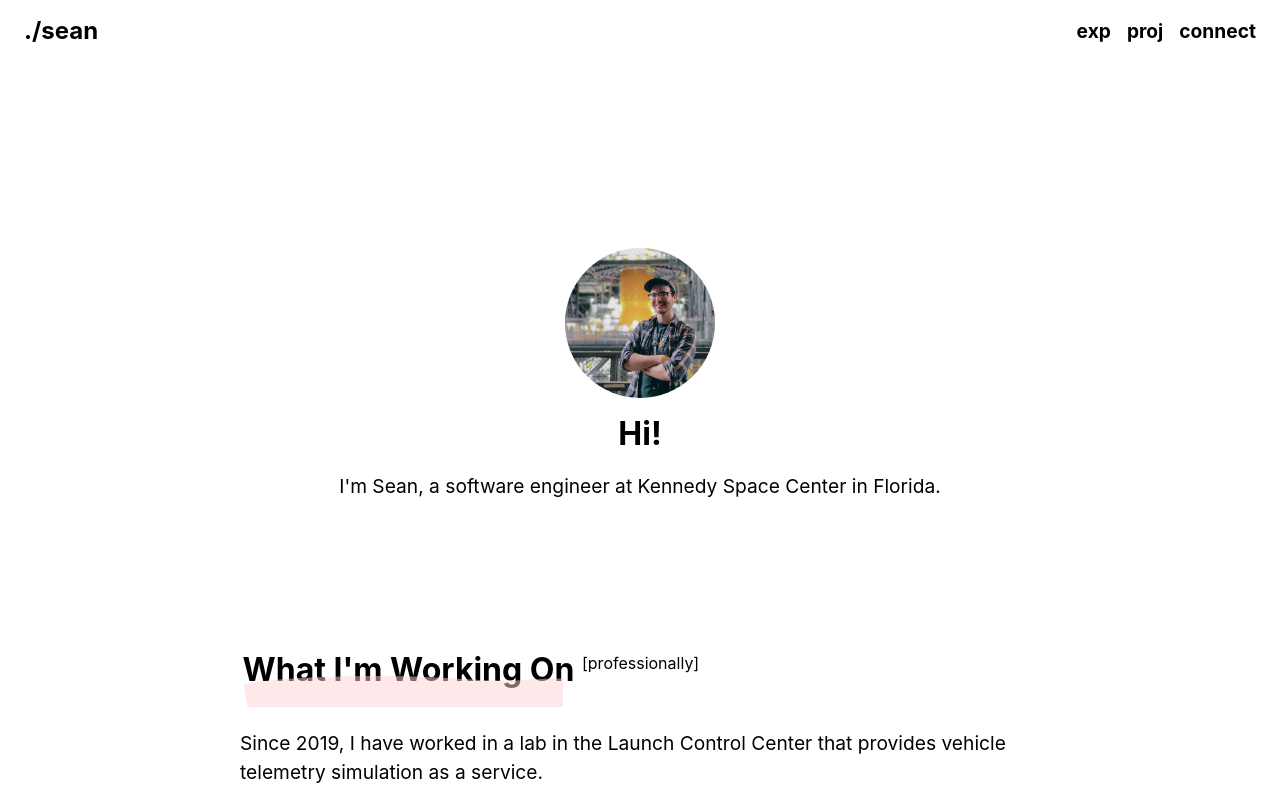
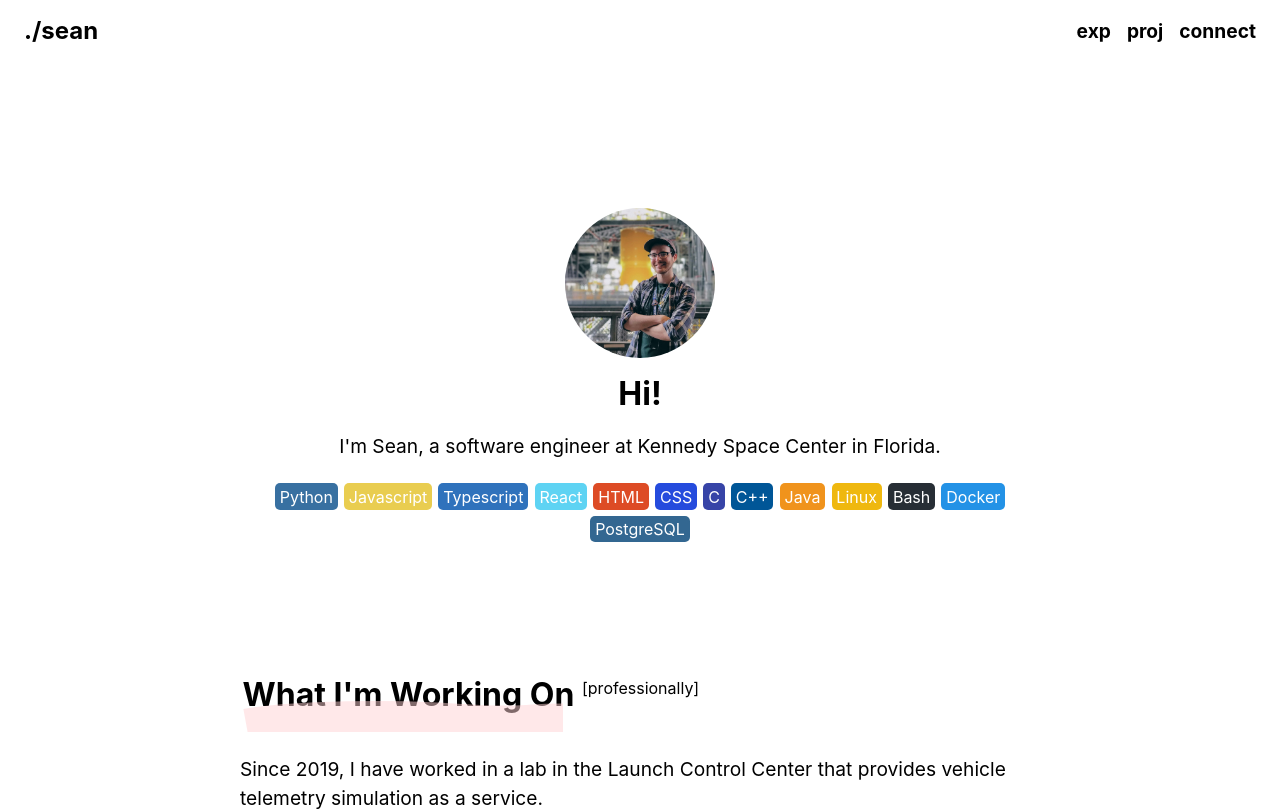
Before and after one commit to shintoo/seanrapp.dev, a Next.js app: page / in a window 1280 px wide. Shown: the top 811 px of the page. Built offline with nearby package versions, Linux system fonts and the light colour scheme.

Commit message:
Add skill badges

```diff
--- a/components/profile/Profile.module.css
+++ b/components/profile/Profile.module.css
@@ -14,5 +14,20 @@
   height: 150px;
 }
 
+.skills {
+  display: flex;
+  justify-content: center;
+  align-items: center;
+  max-width: 80vw;
+  flex-wrap: wrap;
+}
+
+.skills span {
+  padding: .2em .3em;
+  margin: .2em;
+  border-radius: 5px;
+  color: white;
+}
+
 /*other projects include
 incl graphic design stuff*/
--- a/components/profile/Profile.tsx
+++ b/components/profile/Profile.tsx
@@ -1,13 +1,34 @@
 import styles from './Profile.module.css'
 
 export default function Profile() {
+  const skills = [
+    { skill: "Python", color: "#3870A1" },
+    { skill: "Javascript", color: "#E9CD50" },
+    { skill: "Typescript", color: "#2F72BC" },
+    { skill: "React", color: "#5ED3F3" },
+    { skill: "HTML", color: "#DD4B25" },
+    { skill: "CSS", color: "#254BDD" },
+    { skill: "C", color: "#3744A7" },
+    { skill: "C++", color: "#005697" },
+    { skill: "Java", color: "#F0931C"},
+    { skill: "Linux", color: "#EFB80F" },
+    { skill: "Bash", color: "#272E35" },
+    { skill: "Docker", color: "#2392E6" },
+    { skill: "PostgreSQL",  color: "#336791" }
+  ].map(s =>
+    <span style={{background: s.color}}>{s.skill}</span>
+  )
+
   return (
-    <div className="nocard" style={{marginTop: "25vh"}}>
+    <div className="nocard" style={{marginTop: "20vh"}}>
       <img src="/avatar.jpg" className={styles.avatar} alt="Pic of me nbd" />
       <h1 style={{textAlign: "center", margin: "0"}}>Hi!</h1>
       <p style={{textAlign: "center"}}>
         I&apos;m Sean, a software engineer at Kennedy Space Center in Florida.
       </p>
+      <div className={styles.skills}>
+        {skills}
+      </div>
     </div>
   )
 }
```
